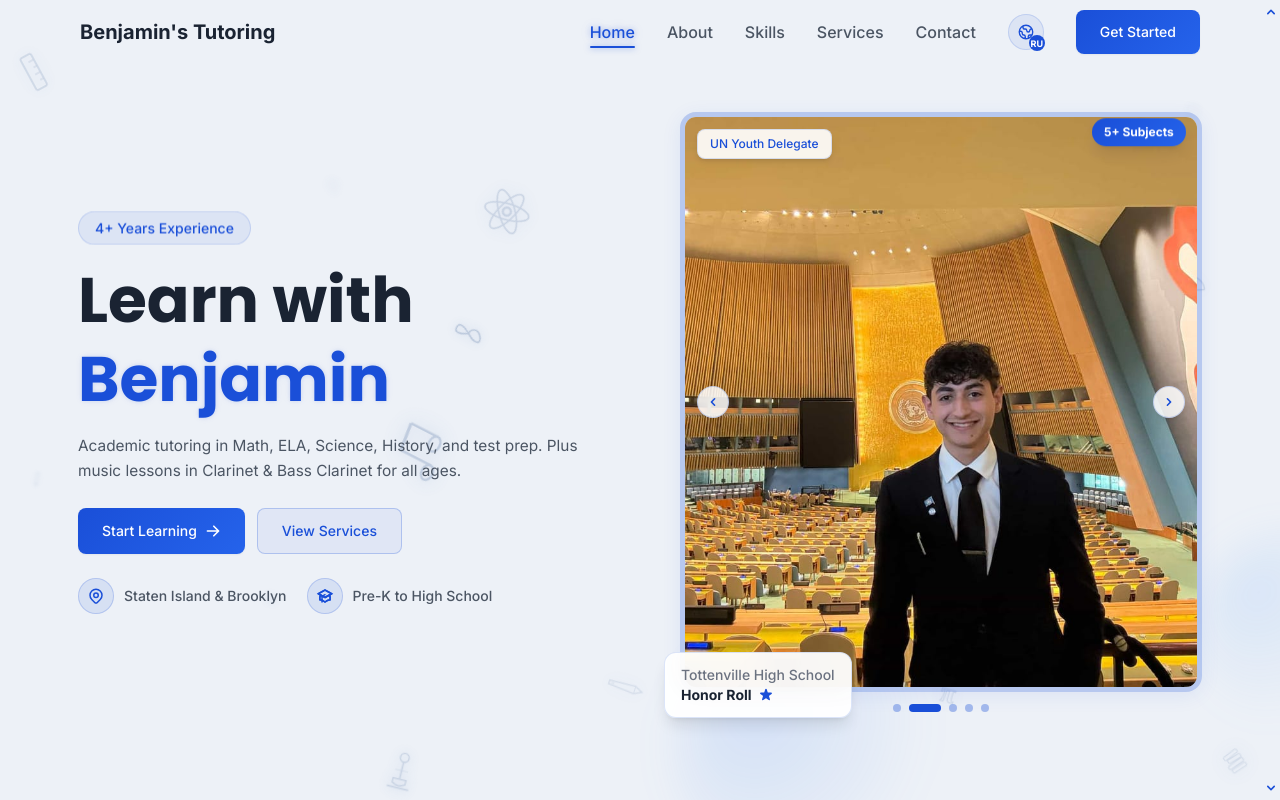
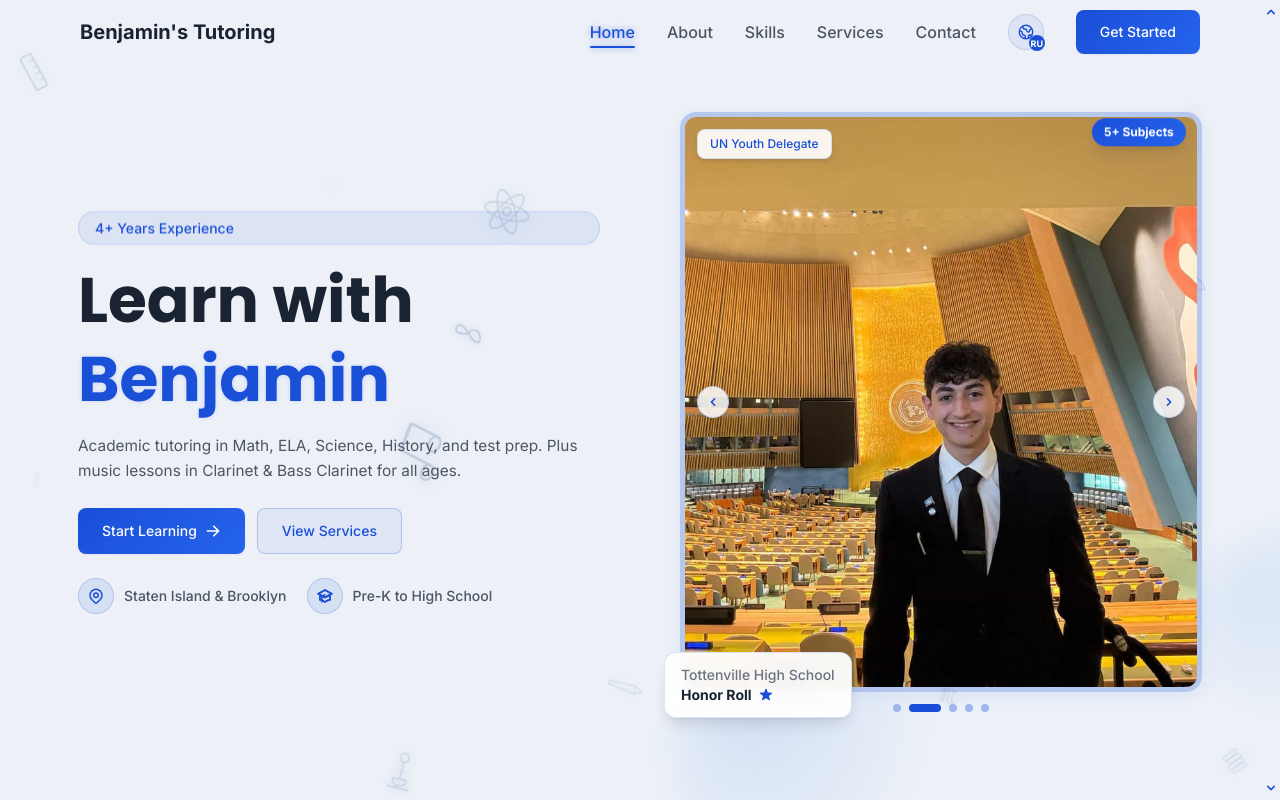
Before and after one commit to L1ghTn1ngGit/bens-website, a React (Vite) app: page / in a window 1280 px wide. Shown: the top 800 px of the page. Built offline with nearby package versions, Linux system fonts and the light colour scheme.

Commit message:
Fix uneven hero layout alignment

```diff
--- a/src/components/sections/Hero.jsx
+++ b/src/components/sections/Hero.jsx
@@ -42,10 +42,10 @@ function Hero() {
       className="flex items-center relative overflow-hidden pt-16 pb-8"
     >
       <div className="max-w-full w-full px-3 sm:px-6 lg:px-12 py-6 sm:py-10 md:py-12 relative z-10">
-        <div className="grid grid-cols-1 sm:grid-cols-2 gap-4 sm:gap-8 lg:gap-16 xl:gap-20 2xl:gap-24 items-center justify-center mx-auto" style={{ maxWidth: 'min(95%, 96rem)' }}>
+        <div className="grid grid-cols-1 sm:grid-cols-2 gap-4 sm:gap-8 lg:gap-16 xl:gap-20 2xl:gap-24 items-start justify-center mx-auto" style={{ maxWidth: 'min(95%, 96rem)' }}>
 
           {/* Left Side - Text Content */}
-          <div className="order-2 sm:order-1 text-left px-1 sm:px-0">
+          <div className="order-2 sm:order-1 text-left px-1 sm:px-0 flex flex-col justify-center h-full">
             <span className="eyebrow animate-fade-in-up">
               {h.eyebrow[language]}
             </span>
```
